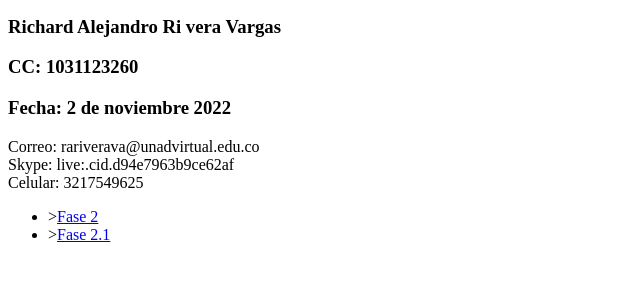
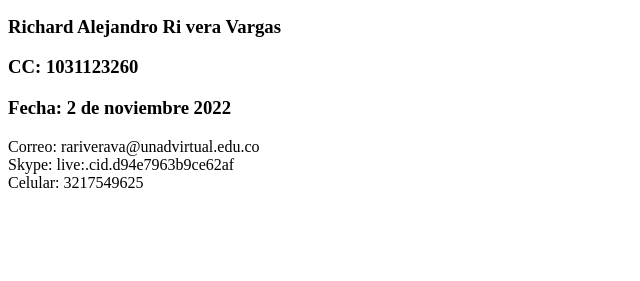
Before and after one commit to Landcriverivera/DSW-Richardrivera, a plain HTML site: page fase1/index.html in a window 1280 px wide. Shown: the part 105-386 px from the top of the page, without its empty margins (0-640 px from the left). Drawn offline with Linux system fonts and the light colour scheme.

Commit message:
subida 2

```diff
--- a/fase1/index.html
+++ b/fase1/index.html
@@ -19,12 +19,5 @@
         <br>
         Celular: 3217549625
     <p>
-    <nav>
-        <ul>
-        <li>><a href="../fase2/desing.html">Fase 2</a></li>
-        <li>><a href="../fase2.1/desing.html">Fase 2.1</a></li>
-
-        </ul>
-     </nav>
 </body>
 </html>
```
